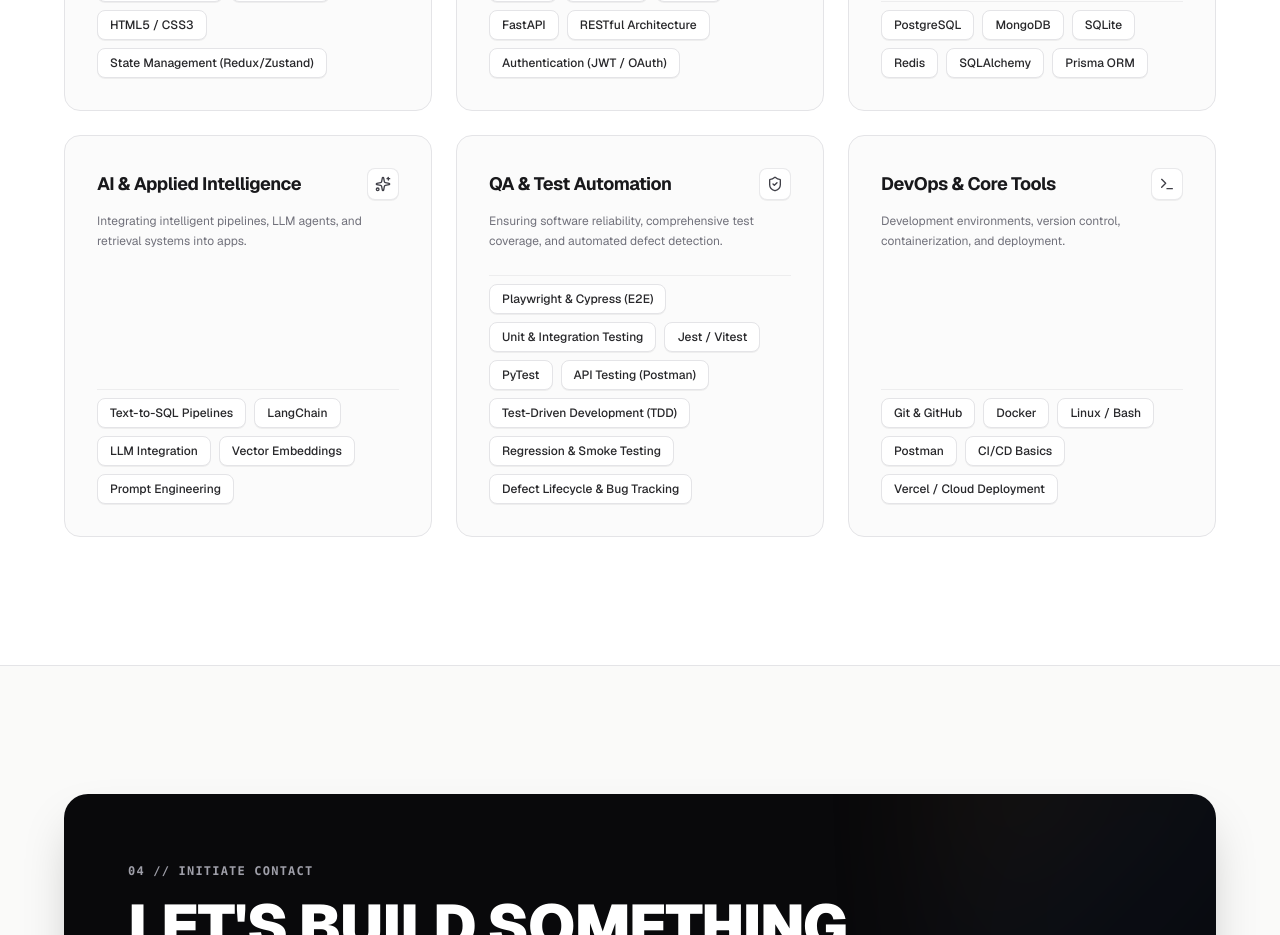
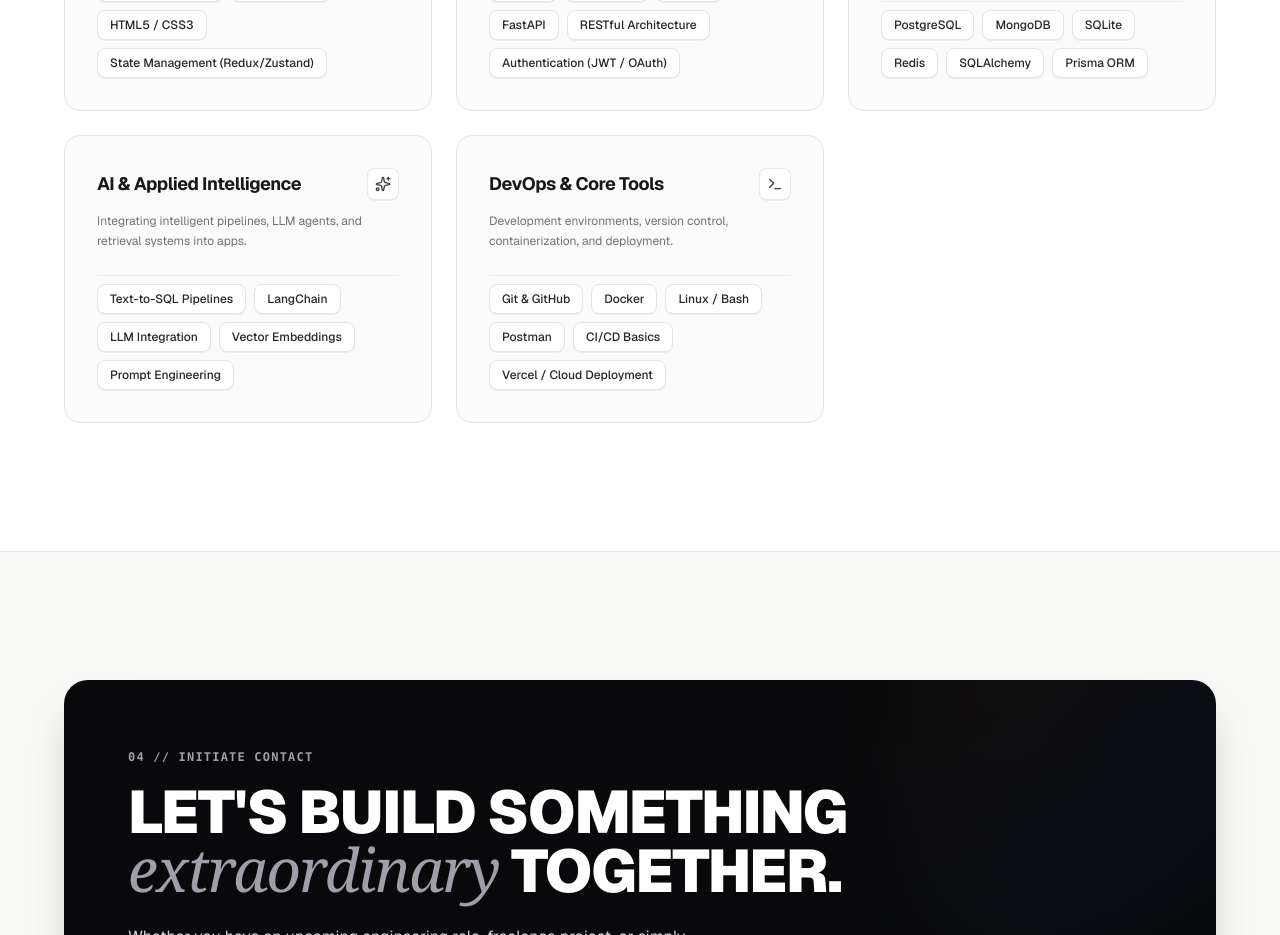
Before and after one commit to banishneupane2002/Personal-Website, a Next.js app: page / in a window 1280 px wide. Shown: the part 5100-6035 px from the top of the page. Built offline with nearby package versions, Linux system fonts and the light colour scheme.

Commit message:
Toolkit Changed

```diff
--- a/src/data/portfolioData.ts
+++ b/src/data/portfolioData.ts
@@ -148,21 +148,6 @@ export const portfolioData = {
       skills: ["Text-to-SQL Pipelines", "LangChain", "LLM Integration", "Vector Embeddings", "Prompt Engineering"],
     },
     {
-      title: "QA & Test Automation",
-      description: "Ensuring software reliability, comprehensive test coverage, and automated defect detection.",
-      badgeColor: "bg-teal-50 text-teal-700 border-teal-200",
-      skills: [
-        "Playwright & Cypress (E2E)",
-        "Unit & Integration Testing",
-        "Jest / Vitest",
-        "PyTest",
-        "API Testing (Postman)",
-        "Test-Driven Development (TDD)",
-        "Regression & Smoke Testing",
-        "Defect Lifecycle & Bug Tracking",
-      ],
-    },
-    {
       title: "DevOps & Core Tools",
       description: "Development environments, version control, containerization, and deployment.",
       badgeColor: "bg-zinc-100 text-zinc-800 border-zinc-300",
```
